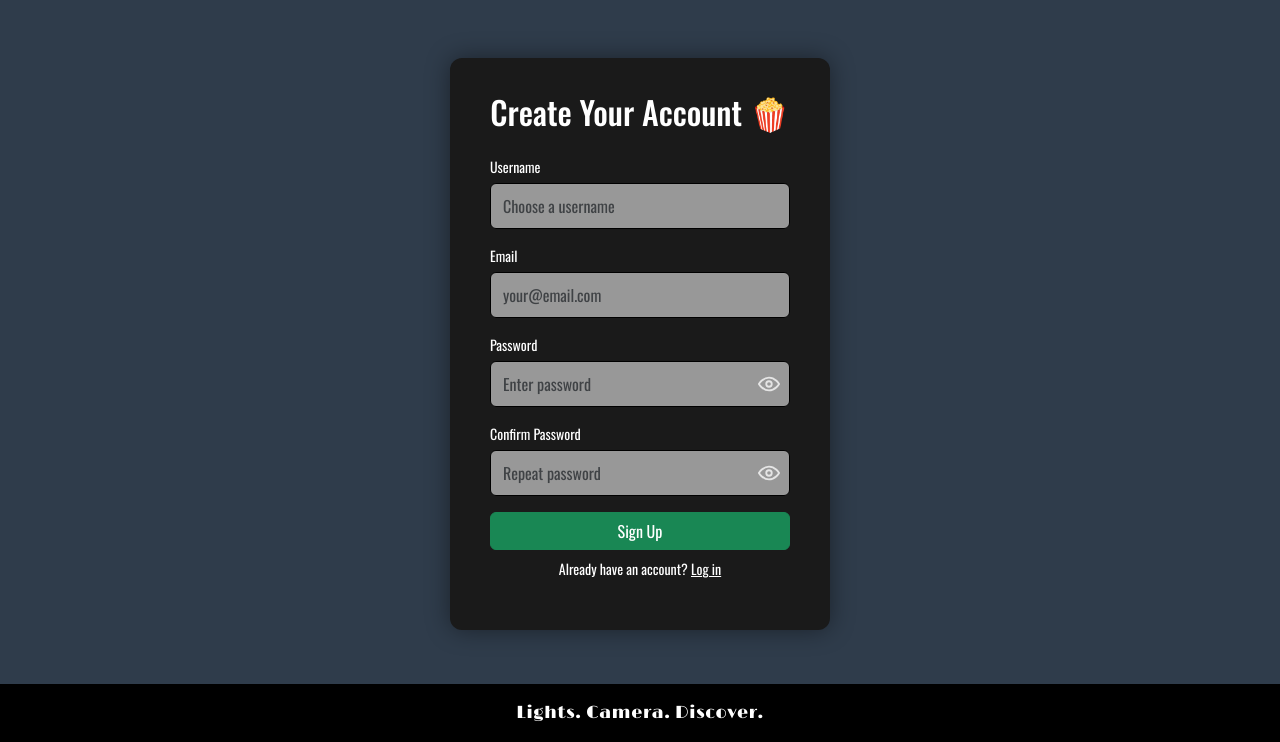
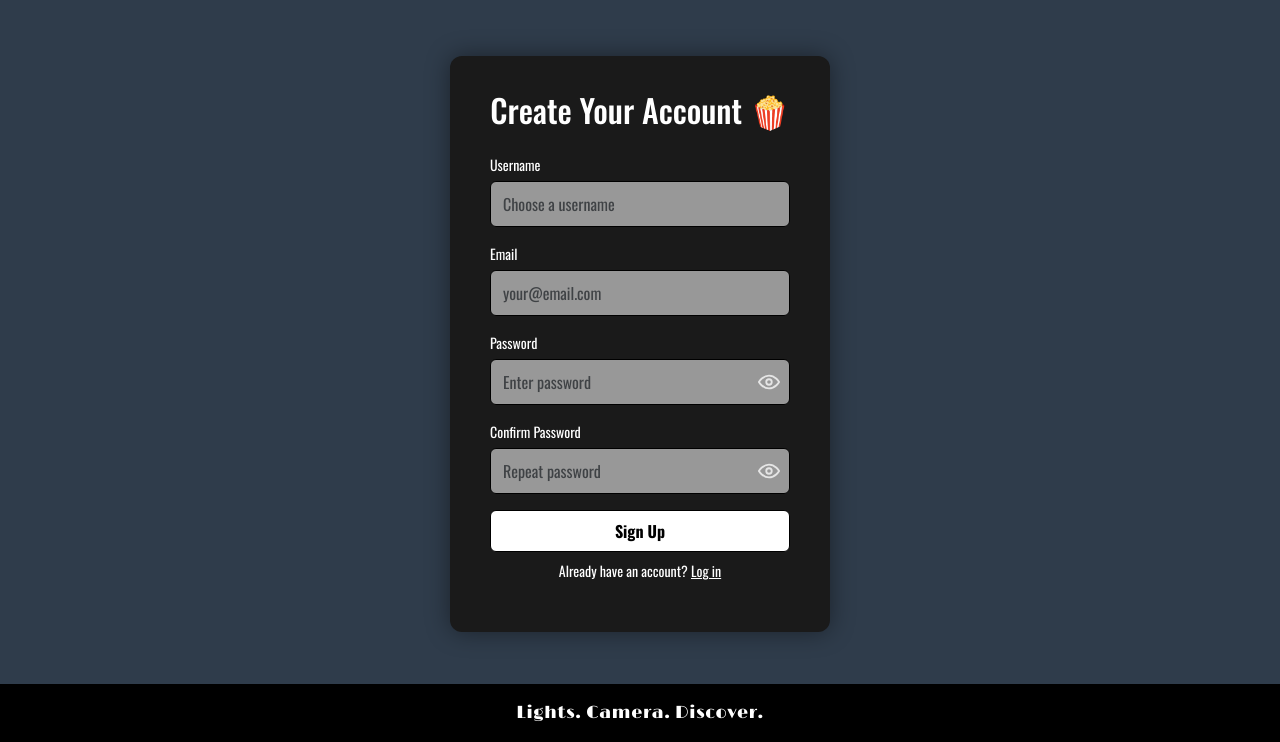
Before and after one commit to Ceri-Jane/milestone_project_three, a Django app: page /accounts/signup/ in a window 1280 px wide. Shown: the part 58-800 px from the top of the page. Run offline with Django 5.2, Linux system fonts and the light colour scheme.

Commit message:
match signup button on signup page to btn-outline class

```diff
--- a/templates/accounts/signup.html
+++ b/templates/accounts/signup.html
@@ -116,7 +116,7 @@
                 {% endif %}
             </div>
 
-            <button type="submit" class="btn btn-success w-100">Sign Up</button>
+            <button type="submit" class="btn btn-outline w-100">Sign Up</button>
 
             <p class="auth-alt-text mt-2">
                 Already have an account? <a href="{% url 'login' %}">Log in</a>
```
